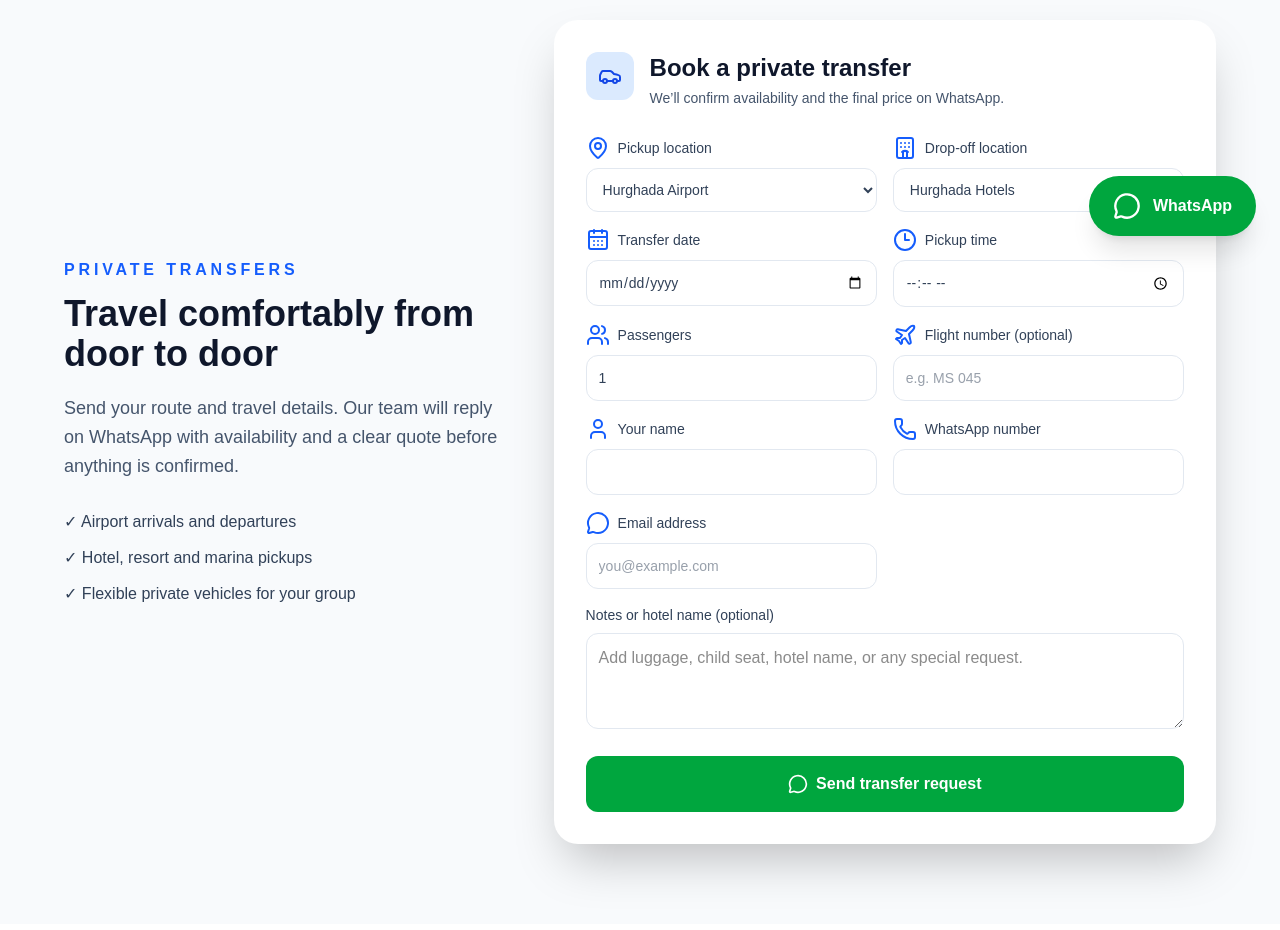
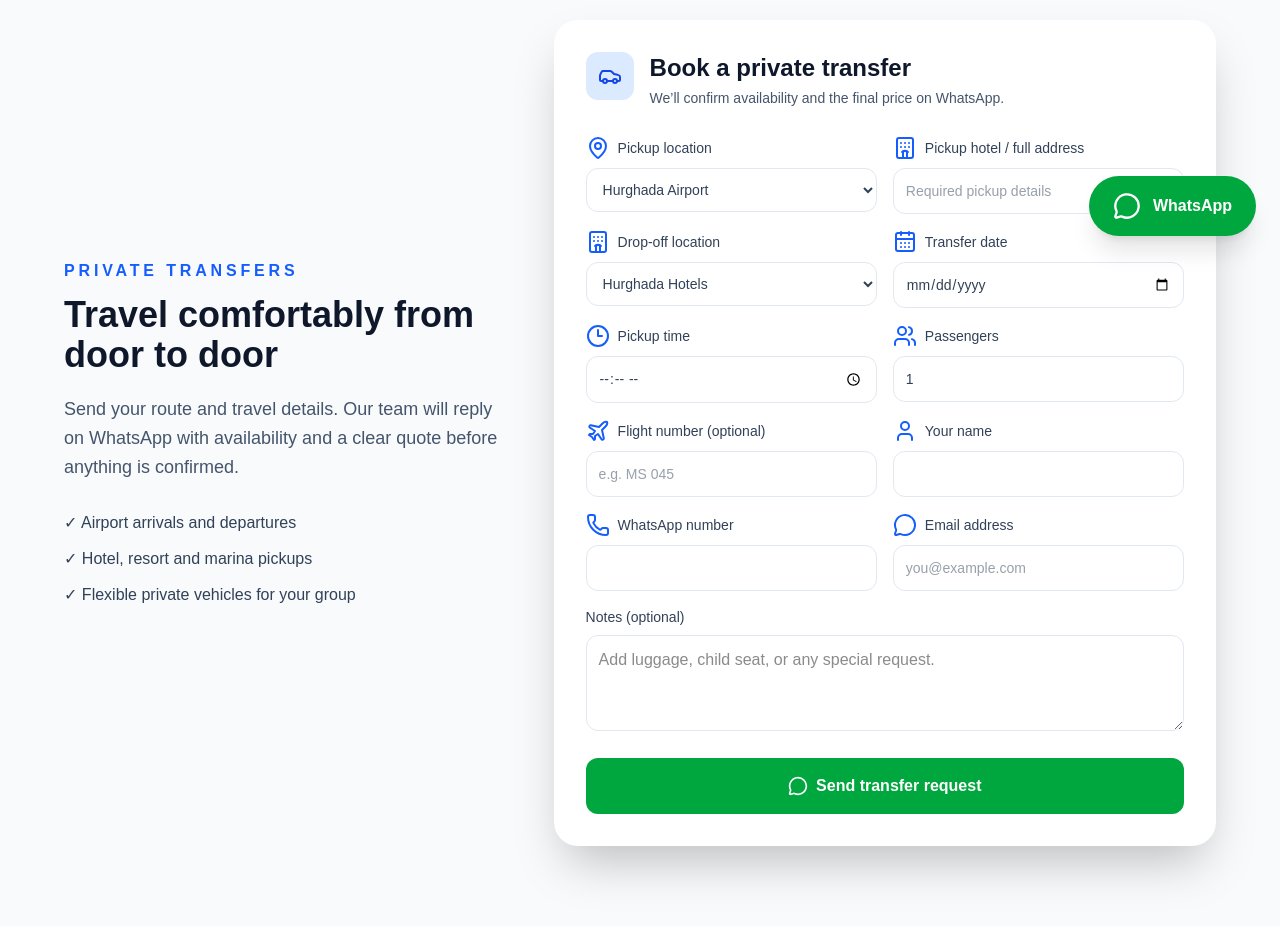
Before and after one commit to karimsalah85-cpu/inhurghada-site, a Next.js app: page /transfers in a window 1280 px wide. Shown: the part 540-1470 px from the top of the page. Built offline with nearby package versions, Linux system fonts and the light colour scheme.

Commit message:
Require detailed pickup locations for bookings

```diff
--- a/app/api/bookings/route.ts
+++ b/app/api/bookings/route.ts
@@ -36,11 +36,12 @@ export async function POST(request: NextRequest) {
     const customerName = String(body.customerName || "").trim();
     const phone = String(body.phone || "").trim();
     const customerEmail = String(body.customerEmail || "").trim();
+    const hotel = String(body.hotel || "").trim();
     const bookingEmail = process.env.NEXT_PUBLIC_CONTACT_EMAIL || "info@dailyredsea.com";
     const bookingWhatsApp = process.env.NEXT_PUBLIC_WHATSAPP_NUMBER || "201004933150";
 
-    if (!customerName || !phone) {
-      return NextResponse.json({ success: false, error: "A name and phone number are required." }, { status: 400 });
+    if (!customerName || !phone || !hotel) {
+      return NextResponse.json({ success: false, error: "A name, phone number, and pickup location are required." }, { status: 400 });
     }
 
     const reference = `${bookingType === "transfer" ? "DRS-T" : "DRS"}-${Date.now().toString().slice(-6)}`;
@@ -54,7 +55,7 @@ export async function POST(request: NextRequest) {
       price: body.price,
       date: body.date,
       guests: body.guests,
-      hotel: body.hotel,
+      hotel,
       message: body.message,
     });
     const emailHtml = buildBookingEmailHtml({
@@ -73,7 +74,7 @@ export async function POST(request: NextRequest) {
       reference, issuedAt: new Date(), customerName, customerEmail, customerPhone: phone,
       itemName: body.tourName || (bookingType === "transfer" ? "Private transfer" : "Daily Red Sea booking"),
       quantity: Number.parseInt(String(body.guests || "1"), 10) || 1, travelerSummary: String(body.guests || "1 traveler"), amount: Number(body.amount || 0), currency: body.currency || "usd",
-      paymentMethod: "Cash on arrival", date: body.date, time: extractBookingValue(String(body.message || ""), "Time"), hotel: body.hotel,
+      paymentMethod: "Cash on arrival", date: body.date, time: extractBookingValue(String(body.message || ""), "Time"), hotel,
     });
     const confirmationAttachment = { filename: `daily-red-sea-booking-${reference}.pdf`, content: confirmationPdf };
 
@@ -93,7 +94,7 @@ export async function POST(request: NextRequest) {
       price: body.price,
       date: body.date,
       guests: body.guests,
-      hotel: body.hotel,
+      hotel,
       message: body.message,
     });
 
@@ -102,7 +103,7 @@ export async function POST(request: NextRequest) {
       const { error: bookingError } = await supabase.from("bookings").insert({
         reference, type: bookingType, customer_name: customerName, customer_email: customerEmail || null, phone,
         tour_name: body.tourName || null, date: body.date || null, guests: Number(body.guests || 0) || null,
-        hotel: body.hotel || null, notes: body.message || null, amount: Number(body.amount || 0),
+        hotel: hotel || null, notes: body.message || null, amount: Number(body.amount || 0),
         currency: String(body.currency || "USD").toUpperCase(),
       });
       if (bookingError) {
--- a/components/booking/BookingForm.tsx
+++ b/components/booking/BookingForm.tsx
@@ -147,7 +147,7 @@ export default function BookingForm({ tourName, price, duration, location, parti
         <label className="block text-sm font-bold">Full name<input required value={name} onChange={(event) => setName(event.target.value)} autoComplete="name" className="mt-1 w-full rounded-xl border p-3 font-normal" placeholder="Enter your full name" /></label>
         <label className="block text-sm font-bold">Email address<input required type="email" value={email} onChange={(event) => setEmail(event.target.value)} autoComplete="email" className="mt-1 w-full rounded-xl border p-3 font-normal" placeholder="you@example.com" /></label>
         <label className="block text-sm font-bold">WhatsApp number<input required type="tel" value={phone} onChange={(event) => setPhone(event.target.value)} autoComplete="tel" className="mt-1 w-full rounded-xl border p-3 font-normal" placeholder="+20 100 493 3150" /></label>
-        <label className="block text-sm font-bold">Pickup location <span className="font-normal text-slate-500">(optional)</span><div className="relative mt-1"><Hotel className="absolute left-3 top-3 text-slate-400" size={18}/><input value={hotel} onChange={(event) => setHotel(event.target.value)} className="w-full rounded-xl border py-3 pl-10 pr-3 font-normal" placeholder="Hotel name or address" /></div></label>
+        <label className="block text-sm font-bold">Pickup location<div className="relative mt-1"><Hotel className="absolute left-3 top-3 text-slate-400" size={18}/><input required value={hotel} onChange={(event) => setHotel(event.target.value)} className="w-full rounded-xl border py-3 pl-10 pr-3 font-normal" placeholder="Hotel name or full pickup address" /></div><span className="mt-1 block text-xs font-normal text-slate-500">Required so we can confirm your pickup on WhatsApp.</span></label>
         <label className="block text-sm font-bold">Preferred guide language<select value={guideLanguage} onChange={(event) => setGuideLanguage(event.target.value)} className="mt-1 w-full rounded-xl border p-3 font-normal"><option>English</option><option>Arabic</option><option>German</option></select></label>
         <label className="block text-sm font-bold">Special requests <span className="font-normal text-slate-500">(optional)</span><textarea value={message} onChange={(event) => setMessage(event.target.value)} className="mt-1 h-20 w-full rounded-xl border p-3 font-normal" placeholder="Anything we should know?" /></label>
         {error && <p className="text-sm text-rose-600">{error}</p>}
--- a/components/booking/TransferBookingForm.tsx
+++ b/components/booking/TransferBookingForm.tsx
@@ -10,6 +10,7 @@ export default function TransferBookingForm() {
   const [phone, setPhone] = useState("");
   const [email, setEmail] = useState("");
   const [pickup, setPickup] = useState("Hurghada Airport");
+  const [pickupDetails, setPickupDetails] = useState("");
   const [dropoff, setDropoff] = useState("Hurghada Hotels");
   const [date, setDate] = useState("");
   const [time, setTime] = useState("");
@@ -34,7 +35,7 @@ export default function TransferBookingForm() {
         phone: phone.trim(),
         customerEmail: email.trim(),
         date,
-        hotel: `${pickup} → ${dropoff}`,
+        hotel: `${pickup}: ${pickupDetails.trim()} → ${dropoff}`,
         message: `${notes.trim() || "None"}\n\nPassengers: ${passengers}\nFlight: ${flight.trim() || "Not provided"}\nPickup time: ${time}`,
         amount: 0,
         currency: "usd",
@@ -70,6 +71,7 @@ export default function TransferBookingForm() {
 
       <div className="mt-7 grid gap-4 sm:grid-cols-2">
         <Field icon={<MapPin />} label="Pickup location"><select value={pickup} onChange={(event) => setPickup(event.target.value)} required>{areas.map((area) => <option key={area}>{area}</option>)}</select></Field>
+        <Field icon={<Hotel />} label="Pickup hotel / full address"><input type="text" value={pickupDetails} onChange={(event) => setPickupDetails(event.target.value)} placeholder="Required pickup details" required /></Field>
         <Field icon={<Hotel />} label="Drop-off location"><select value={dropoff} onChange={(event) => setDropoff(event.target.value)} required>{areas.map((area) => <option key={area}>{area}</option>)}</select></Field>
         <Field icon={<CalendarDays />} label="Transfer date"><input type="date" value={date} onChange={(event) => setDate(event.target.value)} min={new Date().toISOString().split("T")[0]} required /></Field>
         <Field icon={<Clock3 />} label="Pickup time"><input type="time" value={time} onChange={(event) => setTime(event.target.value)} required /></Field>
@@ -80,8 +82,8 @@ export default function TransferBookingForm() {
         <Field icon={<MessageCircle />} label="Email address"><input type="email" value={email} onChange={(event) => setEmail(event.target.value)} autoComplete="email" placeholder="you@example.com" required /></Field>
       </div>
 
-      <label className="mt-4 block text-sm font-medium text-slate-700" htmlFor="transfer-notes">Notes or hotel name (optional)</label>
-      <textarea id="transfer-notes" value={notes} onChange={(event) => setNotes(event.target.value)} className="mt-2 min-h-24 w-full rounded-xl border border-slate-200 p-3 outline-none focus:border-blue-500" placeholder="Add luggage, child seat, hotel name, or any special request." />
+      <label className="mt-4 block text-sm font-medium text-slate-700" htmlFor="transfer-notes">Notes (optional)</label>
+      <textarea id="transfer-notes" value={notes} onChange={(event) => setNotes(event.target.value)} className="mt-2 min-h-24 w-full rounded-xl border border-slate-200 p-3 outline-none focus:border-blue-500" placeholder="Add luggage, child seat, or any special request." />
       <button type="submit" className="mt-5 flex w-full items-center justify-center gap-2 rounded-xl bg-green-600 px-6 py-4 font-bold text-white transition hover:bg-green-700"><MessageCircle size={20} />Send transfer request</button>
     </form>
   );
```
